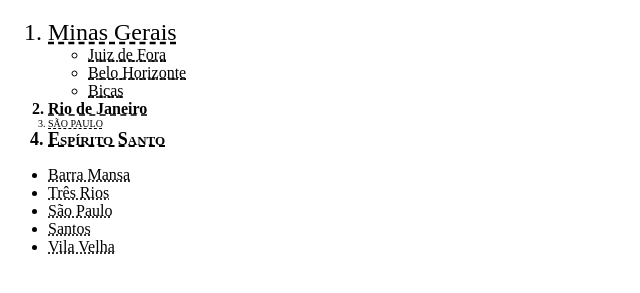
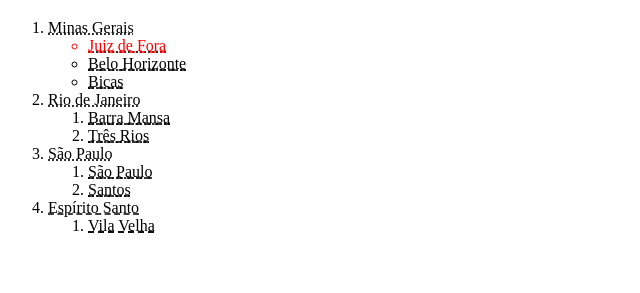
Before and after one commit to lucasduartec/aulacss, a plain HTML site: page index.html in a window 1280 px wide. Shown: the part 61-354 px from the top of the page, without its empty margins (0-640 px from the left). Drawn offline with Linux system fonts and the light colour scheme.

Commit message:
Adiciona mais especificidades

```diff
--- a/index.html
+++ b/index.html
@@ -6,12 +6,15 @@
     <meta name="viewport" content="width=device-width, initial-scale=1.0" />
     <title>Exemplo 04: CSS</title>
     <style>
-      ol li {
+        li#residente{
+            color: red;
+        }
+      .cidade {
         text-decoration: underline;
         text-decoration-style: dashed;
         font-size: medium;
       }
-      body ul > li {
+      li.estado {
         text-decoration: underline;
         text-decoration-style: dotted;
         font-size: medium;
@@ -19,39 +22,38 @@
     </style>
   </head>
   <body>
-    <h1>Exemplo 04: CSS</h1>
+    <h1 class="residente">Exemplo 04: CSS</h1>
     <ol>
-      <li style="font-size: x-large">
+      <li class="estado">
         Minas Gerais
         <ul>
-          <li>Juiz de Fora</li>
-          <li>Belo Horizonte</li>
-          <li>Bicas</li>
+          <li id="residente" class="cidade">Juiz de Fora</li>
+          <li class="cidade">Belo Horizonte</li>
+          <li class="cidade">Bicas</li>
         </ul>
       </li>
 
-      <li style="font-weight: bolder">Rio de Janeiro</li>
-      <li
-        style="
-          font-size: x-small;
-          font-weight: lighter;
-          text-transform: uppercase;
-        "
-      >
+      <li class="estado">
+        Rio de Janeiro
+
+        <ol>
+          <li class="cidade">Barra Mansa</li>
+          <li class="cidade">Três Rios</li>
+        </ol>
+      </li>
+      <li class="estado">
         São Paulo
+        <ol>
+          <li class="cidade">São Paulo</li>
+          <li class="cidade">Santos</li>
+        </ol>
       </li>
-      <li
-        style="font-size: large; font-weight: bolder; font-variant: small-caps"
-      >
+      <li class="cidade">
         Espírito Santo
+        <ol>
+          <li class="cidade">Vila Velha</li>
+        </ol>
       </li>
     </ol>
-    <ul>
-      <li>Barra Mansa</li>
-      <li>Três Rios</li>
-      <li>São Paulo</li>
-      <li>Santos</li>
-      <li>Vila Velha</li>
-    </ul>
   </body>
 </html>
```
